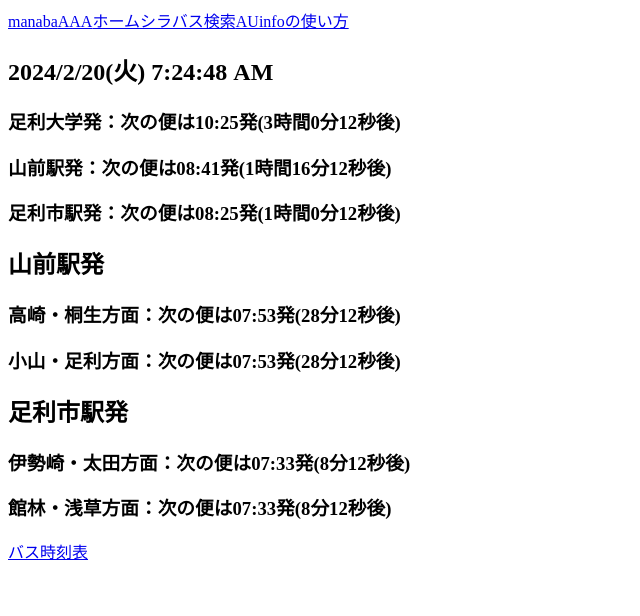
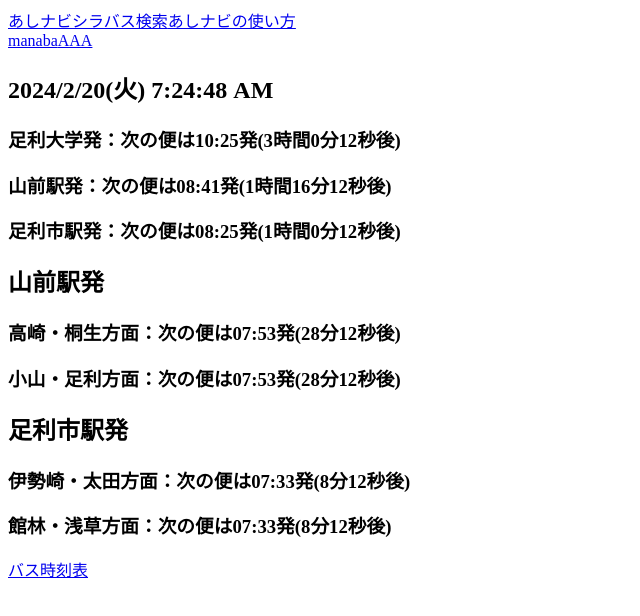
Before and after one commit to kappy0713/AUinfo, a Next.js app: page / in a window 1280 px wide. Shown: the top 616 px of the page, without its empty margins (0-640 px from the left). Built offline with nearby package versions, Linux system fonts and the light colour scheme.

Commit message:
nameUpdate

```diff
--- a/src/pages/index.jsx
+++ b/src/pages/index.jsx
@@ -158,11 +158,13 @@ export default function Home() {
   return (
     <main>
       <div>
+        <header>
+          <Link href="/">あしナビ</Link>
+          <Link href="/search">シラバス検索</Link>
+          <Link href="/about">あしナビの使い方</Link>
+        </header>
         <a href="https://aug.manaba.jp/ct/home">manaba</a>
         <a href="https://aitaasv.ashitech.ac.jp/aaa_web/cl0010.aspx">AAA</a>
-        <Link href="/">ホーム</Link>
-        <Link href="/search">シラバス検索</Link>
-        <Link href="/about">AUinfoの使い方</Link>
         <Clock />
         <a href="https://www.ashitech.ac.jp/access/bus-index.html">バス時刻表</a>
       </div>
```
